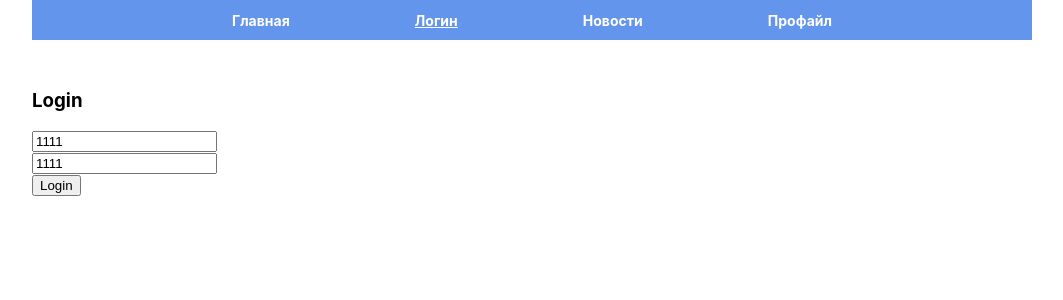
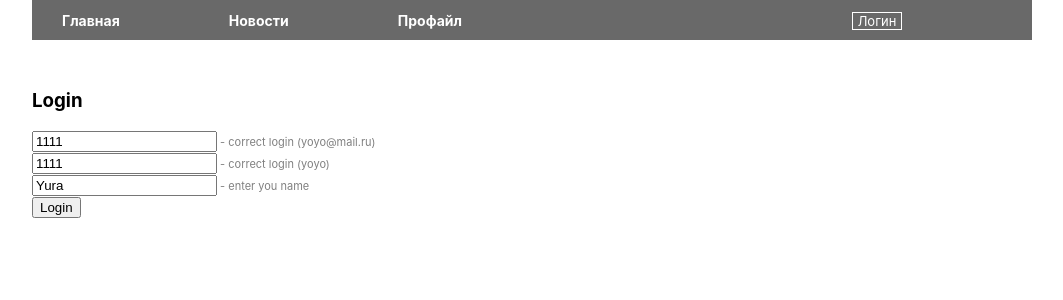
Before and after one commit to Yuranuch/News_page, a React (Create React App) app: page /login in a window 1280 px wide. Shown: the top 300 px of the page, without its empty margins (108-1171 px from the left). Built offline with nearby package versions, Linux system fonts and the light colour scheme.

Commit message:
add authBlock

```diff
--- a/src/App.js
+++ b/src/App.js
@@ -11,9 +11,9 @@ import {setUserData} from "./redux/reducer";
 
 function App(props) {
 
-    let changeLoginForm = (email, login) => {
+    let changeLoginForm = (email, login, userName) => {
         if(email=="1111" && login=="1111") {
-            props.setUserData(email, login, true)
+            props.setUserData(email, login, true, userName)
         }else {
             alert("Неправильные данные!")
         }
@@ -38,8 +38,8 @@ function App(props) {
 
 const mapDispatchToProps = (dispatch) => {
     return {
-        setUserData: (email, login, isAuth) => {
-            dispatch(setUserData(email, login, isAuth))
+        setUserData: (email, login, isAuth, userName) => {
+            dispatch(setUserData(email, login, isAuth, userName))
         }
     }
 }
--- /dev/null
+++ b/src/Components/Header/AuthContainer/AuthContainer.js
@@ -0,0 +1,34 @@
+import React from "react"
+import styles from "./AuthContainer.module.css"
+import {NavLink} from "react-router-dom";
+import {connect} from "react-redux";
+import {logout} from "../../../redux/reducer";
+
+function AuthContainer(props) {
+
+    const onLogOut = () => {
+        props.logout()
+    }
+    return (
+        <div className={styles.authContainer}>
+            {props.isAuth?<div><span>{props.userName}</span><button onClick={onLogOut}>LogOut</button></div>
+                :<NavLink to = "/login" activeClassName={styles.active}>Логин</NavLink>}
+        </div>
+    )
+}
+
+const mapStateToProps = (state) => {
+    return {
+        isAuth: state.isAuth,
+        userName: state.userName
+    }
+}
+
+const mapDispatchToProps = (dispatch) => {
+    return {
+        logout: () => {
+            dispatch(logout())
+        }
+    }
+}
+export default connect(mapStateToProps, mapDispatchToProps)(AuthContainer)
--- /dev/null
+++ b/src/Components/Header/AuthContainer/AuthContainer.module.css
@@ -0,0 +1,32 @@
+.authContainer {
+     width: 250px;
+    margin-right: 30px;
+ }
+.authContainer button{
+    border: 1px solid white;
+    color: white;
+    text-decoration: none;
+    font-size: 13px;
+    line-height: 17px;
+    padding: 0 5px;
+    background: none;
+}
+.authContainer button:hover {
+    background-color: darkgray;
+}
+.authContainer span {
+    font-size: 13px;
+    color: white;
+    padding-right: 20px;
+}
+.authContainer a{
+    border: 1px solid white;
+    color: white;
+    text-decoration: none;
+    font-size: 13px;
+    line-height: 17px;
+    padding: 0 5px;
+}
+.authContainer a:hover {
+    background-color: darkgray;
+}
--- a/src/Components/Header/Header.js
+++ b/src/Components/Header/Header.js
@@ -1,11 +1,13 @@
 import React from "react"
 import Navigation from "./Navigation/Navigation"
 import styles from "./Header.module.css"
+import AuthContainer from "./AuthContainer/AuthContainer";
 
 function Header() {
     return (
         <div className={styles.header}>
             <Navigation />
+            <AuthContainer/>
         </div>
     );
 }
--- a/src/Components/Header/Header.module.css
+++ b/src/Components/Header/Header.module.css
@@ -1,9 +1,9 @@
 .header {
     max-width: 1000px;
-    background-color: cornflowerblue;
+    background-color: dimgrey;
     display: flex;
     margin: 0 auto;
-    justify-content: center;
+    justify-content: space-between;
     align-items: center;
     min-height: 40px;
 }
--- a/src/Components/Header/Navigation/Navigation.js
+++ b/src/Components/Header/Navigation/Navigation.js
@@ -5,7 +5,6 @@ function Navigation() {
     return (
         <div className={styles.navigation}>
             <NavLink to ="/main" activeClassName={styles.active}>Главная</NavLink>
-            <NavLink to = "/login" activeClassName={styles.active}>Логин</NavLink>
             <NavLink to = "/news" activeClassName={styles.active}>Новости</NavLink>
             <NavLink to = "/profile" activeClassName={styles.active}>Профайл</NavLink>
         </div>
--- a/src/Components/Header/Navigation/Navigation.module.css
+++ b/src/Components/Header/Navigation/Navigation.module.css
@@ -1,5 +1,6 @@
 .navigation {
-    width: 600px;
+    width: 400px;
+    margin-left: 30px;
     display: flex;
     justify-content: space-between;
 }
--- a/src/Components/LoginPage/LoginPage.js
+++ b/src/Components/LoginPage/LoginPage.js
@@ -7,7 +7,8 @@ import {Redirect} from "react-router-dom";
 class LoginPage extends Component {
     state = {
         email: "1111",
-        login: "1111"
+        login: "1111",
+        userName: "Yura",
     }
 
     onChangeEmail = (e) => {
@@ -23,8 +24,14 @@ class LoginPage extends Component {
             login: currentLogin
         })
     }
+    onChangeUserName = (e) => {
+        const currentUserName = e.currentTarget.value
+        this.setState({
+            userName: currentUserName
+        })
+    }
     onChangeForm = () => {
-        this.props.changeLoginForm(this.state.email, this.state.login)
+        this.props.changeLoginForm(this.state.email, this.state.login, this.state.userName)
     }
 
     render() {
@@ -35,8 +42,9 @@ class LoginPage extends Component {
                 <h3>Login</h3>
 
                 <form>
-                    <div><input onChange={this.onChangeEmail} value ={this.state.email}/></div>
-                    <div><input onChange={this.onChangeLogin} value ={this.state.login}/></div>
+                    <div><input onChange={this.onChangeEmail} value ={this.state.email}/><span> - correct login (yoyo@mail.ru) </span></div>
+                    <div><input onChange={this.onChangeLogin} value ={this.state.login}/><span> - correct login (yoyo) </span></div>
+                    <div><input onChange={this.onChangeUserName} value ={this.state.userName}/><span> - enter you name </span></div>
                     <div>
                         <button onClick={this.onChangeForm}>Login</button>
                     </div>
--- a/src/Components/LoginPage/LoginPage.module.css
+++ b/src/Components/LoginPage/LoginPage.module.css
@@ -4,3 +4,7 @@
     margin-top: 30px;
     justify-content: center;
 }
+.login span {
+    color: grey;
+    font-size: 11px;
+}
--- a/src/redux/reducer.js
+++ b/src/redux/reducer.js
@@ -1,8 +1,10 @@
 export const SET_USER_DATA = "SET_USER_DATA"
+export const LOGOUT = "LOGOUT"
 
 const initialState = {
     email: null,
     login: null,
+    userName: null,
     isAuth: false,
 }
 
@@ -14,10 +16,20 @@ export const reducer = (state=initialState, action) => {
                 ...state,
                 email: action.email,
                 login: action.login,
+                userName: action.userName,
                 isAuth: action.isAuth
+            }
+        case LOGOUT:
+            return {
+                ...state,
+                email: null,
+                login: null,
+                userName: null,
+                isAuth: false
             }
     }
     return state
 }
 
-export const setUserData = (email, login, isAuth) => ({type:SET_USER_DATA, email, login, isAuth})
+export const setUserData = (email, login, isAuth, userName) => ({type: SET_USER_DATA, email, login, isAuth,userName})
+export const logout = () => ({type: LOGOUT})
```
